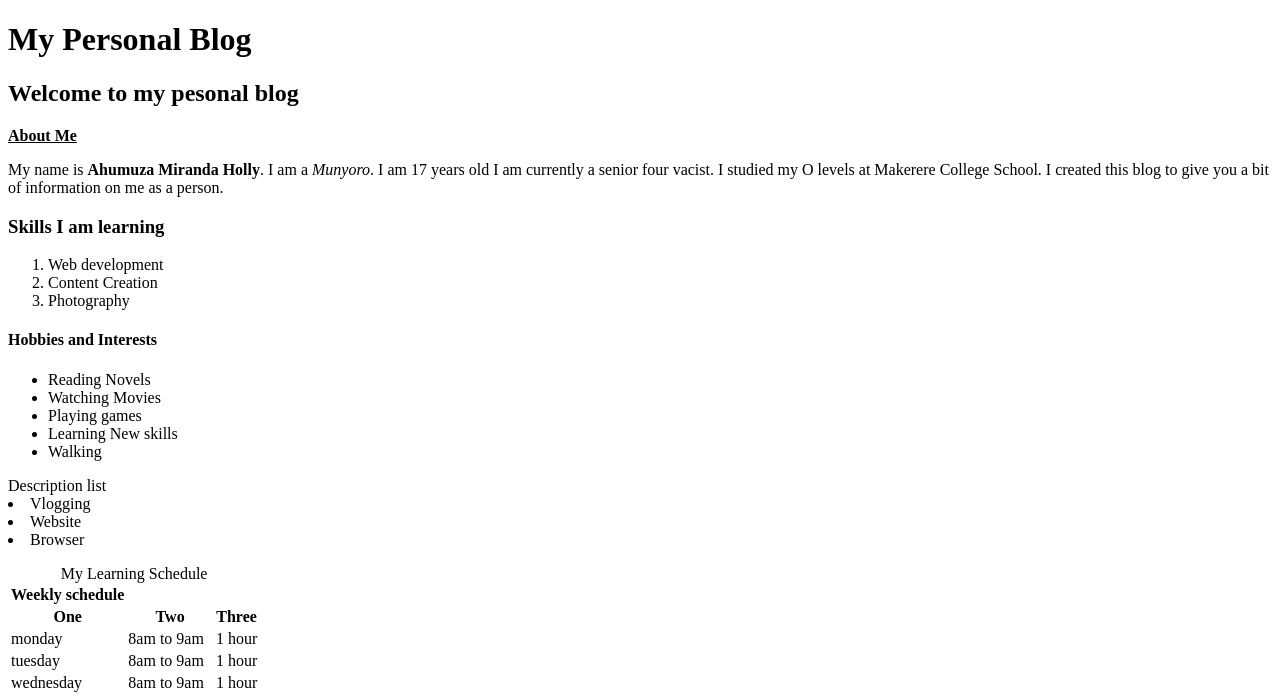
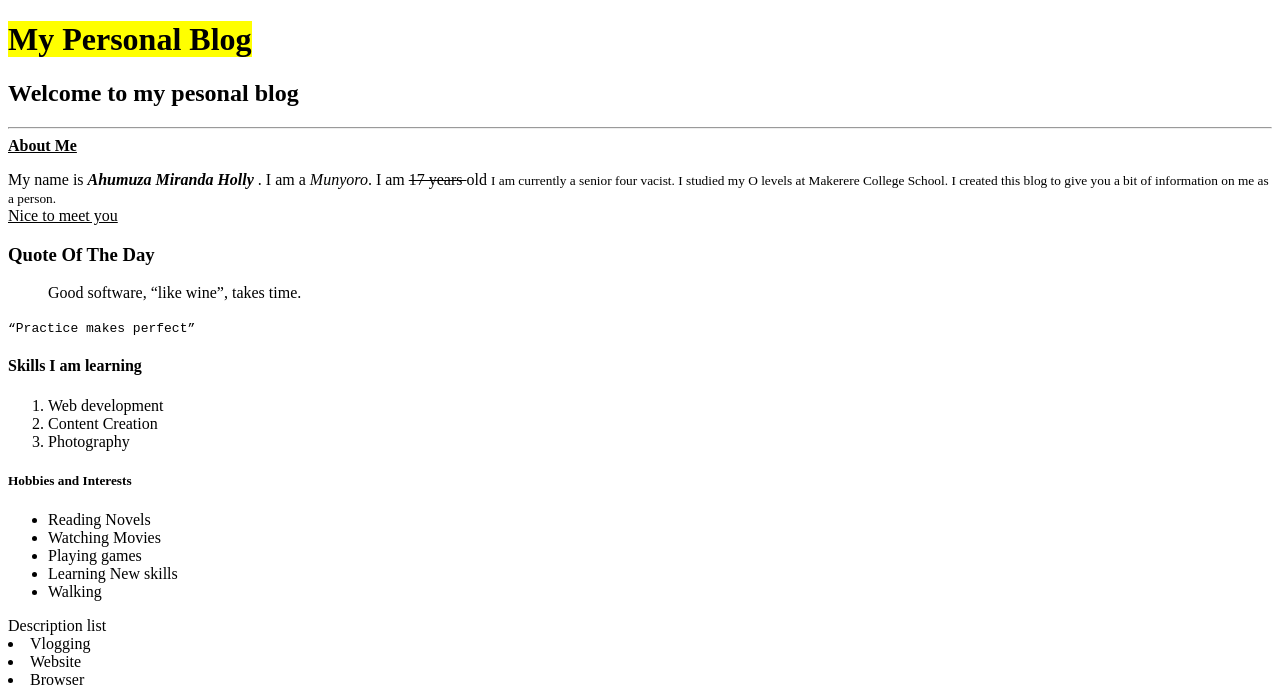
Before and after one commit to ahumuza-miranda-holly/html-my-personal-blog, a plain HTML site: page holly.html in a window 1280 px wide. Shown: the top 696 px of the page. Drawn offline with Linux system fonts and the light colour scheme.

Commit message:
FEAT: i have finished the first assignment

```diff
--- a/holly.html
+++ b/holly.html
@@ -7,25 +7,48 @@
 </head>
 <body>
     <header>
-        <h1>My Personal Blog</h1>
+        <h1> <mark>My Personal Blog</mark> </h1>
         <h2>Welcome to my pesonal blog</h2>
+        <hr>
     </header>
     <main>
         <section> <u>
         <strong>About Me</strong>
         </u> <div>
-            <p>My name is <strong>Ahumuza Miranda Holly</strong>. I am a <i>Munyoro</i>. I am 17 years old
-            I am currently a senior four vacist. I studied my O levels at Makerere College School.
-            I created this blog to give you a bit of information on me as a person.</p>
+            <p>My name is <em>
+                <strong>
+                    Ahumuza Miranda Holly
+                </strong>
+            </em> . I am a <i>Munyoro</i>. I am <del>17 years </del> old
+                <small>
+                    I am currently a senior four vacist. I studied my O levels at Makerere College School.
+            I created this blog to give you a bit of information on me as a person.
+        </small> <br>
+
+            <ins>Nice to meet you</ins>
+
+        </p>
+        </div>
+        <div class="quote-container">
+            <h3>Quote Of The Day</h3>
+
+           <p><blockquote>
+                Good software, <q>like wine</q>, takes time.
+            </blockquote>
+            <code>
+                <q>Practice makes perfect</q>
+            </code>
+            </p>
+
         </div>
          <div>
-            <h3>Skills I am learning</h3>
+            <h4>Skills I am learning</h4>
             <ol>
                 <li>Web development</li>
                 <li>Content Creation</li>
                 <li>Photography</li>
             </ol>
-            <h4>Hobbies and Interests</h4>
+            <h5>Hobbies and Interests</h5>
             <ul>
                <li>Reading Novels</li>
                 <li>Watching Movies</li>
@@ -107,6 +130,9 @@
             <input class="text" type="text" placeholder="Please enter your name"> <br>
             <input class="input" type="email" placeholder="Please enter your email address"> <br>
             <textarea class="textarea" placeholder="Please enter your reason for contacting us"></textarea><br>
+            Gender <br>
+            <input type="radio" name="Gender">Male <br>
+            <input type="radio" name="Gender">Female <br>
             <button type="submit" class="button"> Submit</button> <br>
 
 
```
